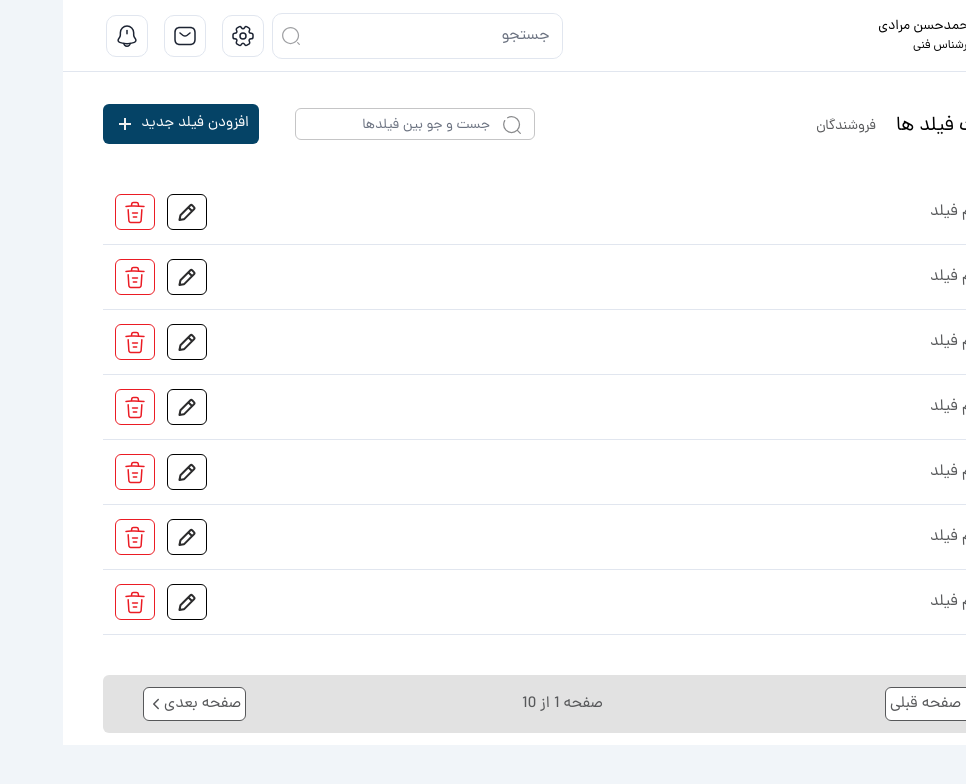
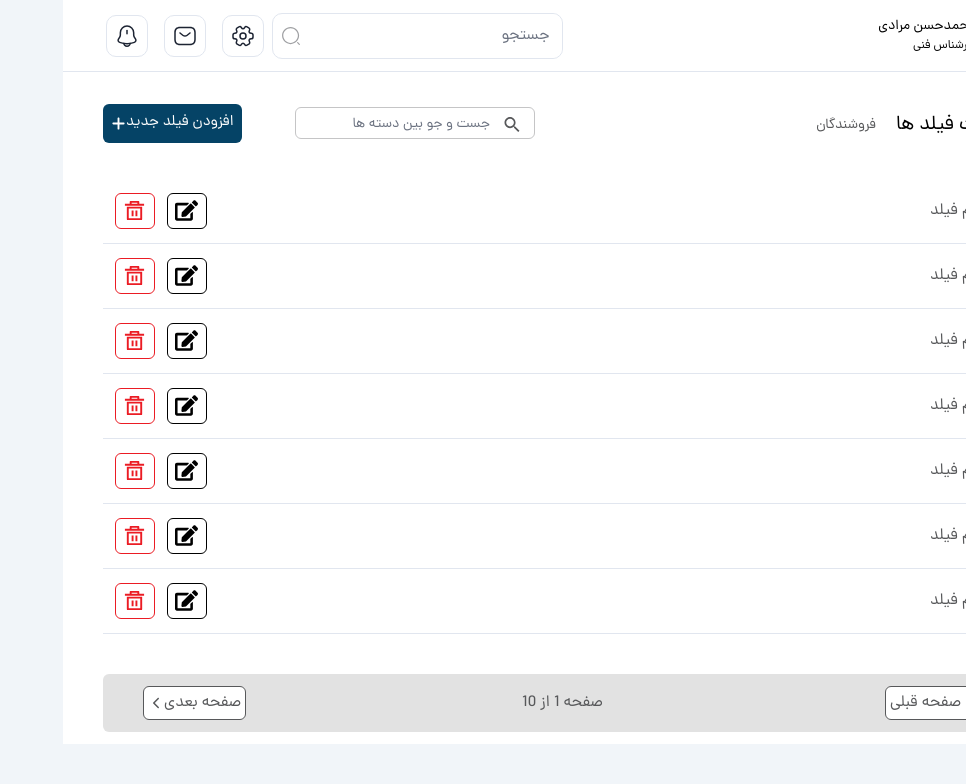
Before and after one commit to Spark-Code-Team/epaal-frontend, a Next.js app in the folder epaal/: page /admin/field-management/level-tow in a window 1280 px wide. Shown: the top 784 px of the page, without its empty margins (314-1280 px from the left). Built offline with nearby package versions, Linux system fonts and the light colour scheme.

Commit message:
edit field

```diff
--- a/epaal/src/components/module/layout-admin/FieldManagementAdmin.jsx
+++ b/epaal/src/components/module/layout-admin/FieldManagementAdmin.jsx
@@ -4,10 +4,6 @@ import { FaPlus } from "react-icons/fa6";
 import { FaEdit } from "react-icons/fa";
 import { RiDeleteBin5Line } from "react-icons/ri";
 import Pagination from "@/components/elements/Pagination";
-import SearchAdmin from "../../../../public/icons/SearchAdmin";
-import PlusAdmin from "../../../../public/icons/PlusAdmin";
-import DeleteAdmin from "../../../../public/icons/DeleteAdmin";
-import EditAdminBlack from "../../../../public/icons/EditAdminBlack";
 
 const FieldManagementAdmin = () => {
 
@@ -35,10 +31,10 @@ const FieldManagementAdmin = () => {
                             <div className="w-60 h-8 flex justify-around border-[1.5px] border-[#C5C5C6] rounded-md">
 
                                 <div className="w-[32px] h-[32px] flex justify-center items-center pr-3">
-                                    <SearchAdmin/>
+                                    <IoMdSearch size={25} color={"#57585A"} />
                                 </div>
 
-                                <input type="text" name="" className="w-52 h-8 bg-transparent border-[1px] border-none outline-none focus:ring-0 text-sm text-[#57585A]" placeholder="جست و جو بین فیلدها" />
+                                <input type="text" name="" className="w-52 h-8 bg-transparent border-[1px] border-none outline-none focus:ring-0 text-sm text-[#57585A]" placeholder="جست و جو بین دسته ها" />
 
                             </div>
 
@@ -47,9 +43,9 @@ const FieldManagementAdmin = () => {
 
                         <div className="w-1/2 flex justify-end">
 
-                            <Link href="#" className="w-[156px] bg-[#054366] text-white p-2 flex justify-around items-center rounded-md text-[15px]">
+                            <Link href="#" className="bg-[#054366] text-white p-2 flex justify-around items-center rounded-md text-[15px]">
                                 افزودن فیلد جدید
-                                <PlusAdmin/>
+                                <FaPlus />
                             </Link>
 
                         </div>
@@ -75,13 +71,13 @@ const FieldManagementAdmin = () => {
 
                                 <div className="w-10 h-9 border-[1.5px] border-black flex items-center justify-center ml-3 rounded-md">
                                     <Link href="#">
-                                        <EditAdminBlack/>
+                                        <FaEdit size={23} />
                                     </Link>
                                 </div>
 
                                 <div className="w-10 h-9 border-[1.5px] border-[#EB1C24] flex items-center justify-center rounded-md">
                                     <Link href="#">
-                                        <DeleteAdmin/>
+                                        <RiDeleteBin5Line size={23} color="#EB1C24" />
                                     </Link>
                                 </div>
 
```
